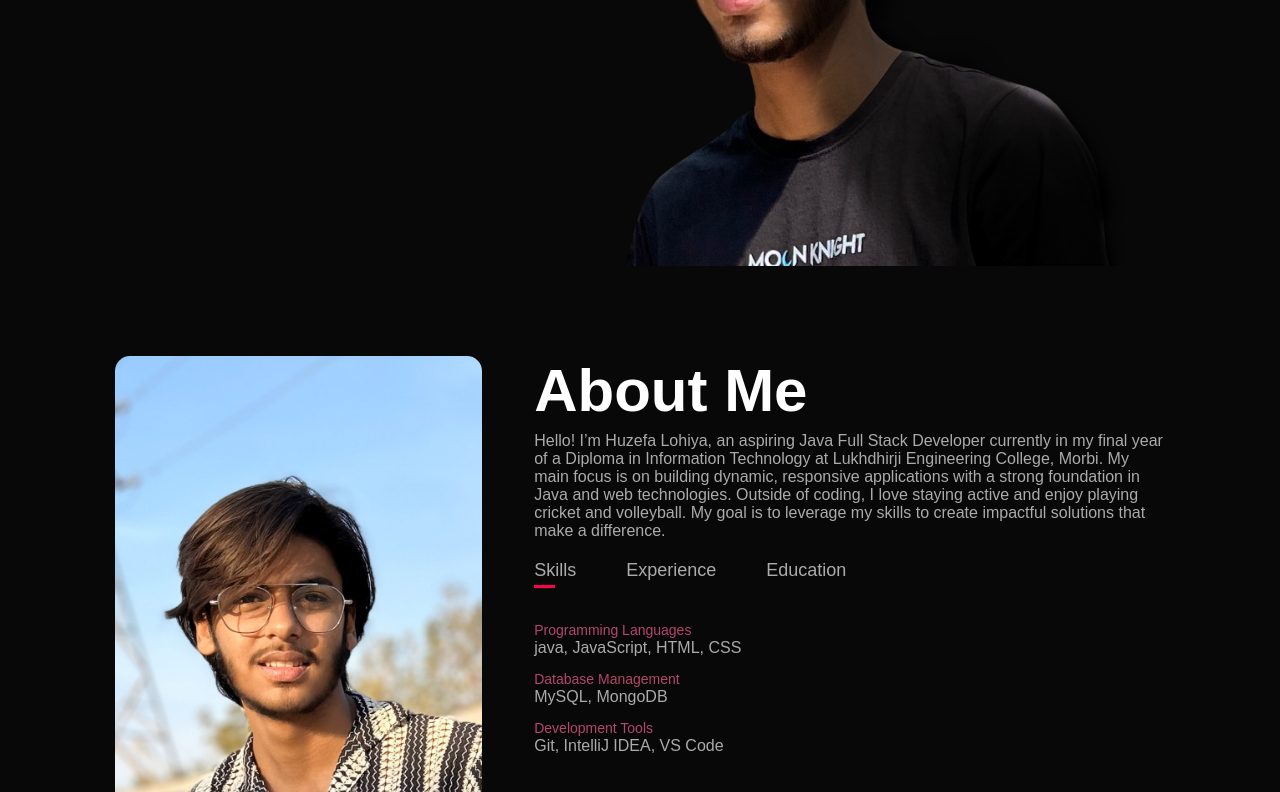
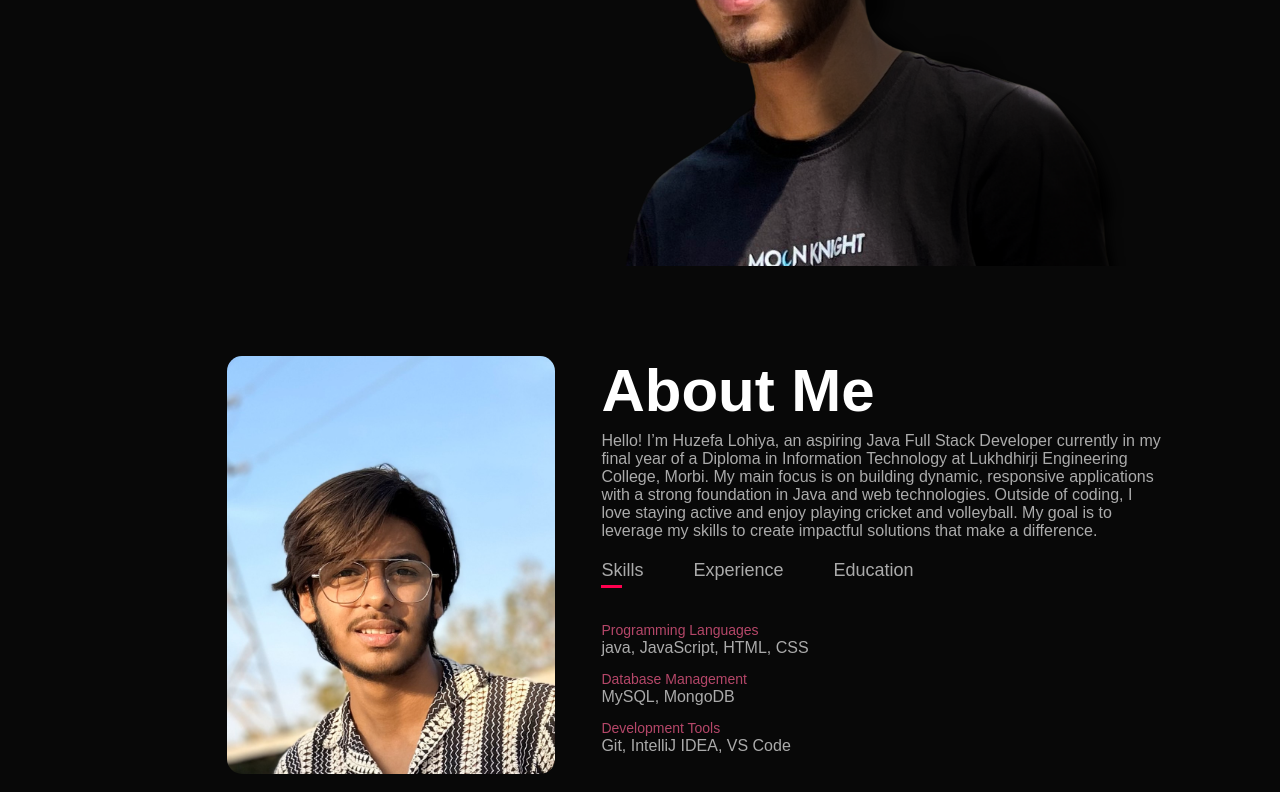
Before and after one commit to huzeff/portfolio-website, a plain HTML site: page index.html in a window 1280 px wide. Shown: the part 534-1326 px from the top of the page. Drawn offline with Linux system fonts and the light colour scheme.

Commit message:
Update style.css

```diff
--- a/style.css
+++ b/style.css
@@ -25,7 +25,7 @@ body{
 
 .container{
     padding: 10px 10%;
-    padding-left: 5px;
+
 
 
 }
```
